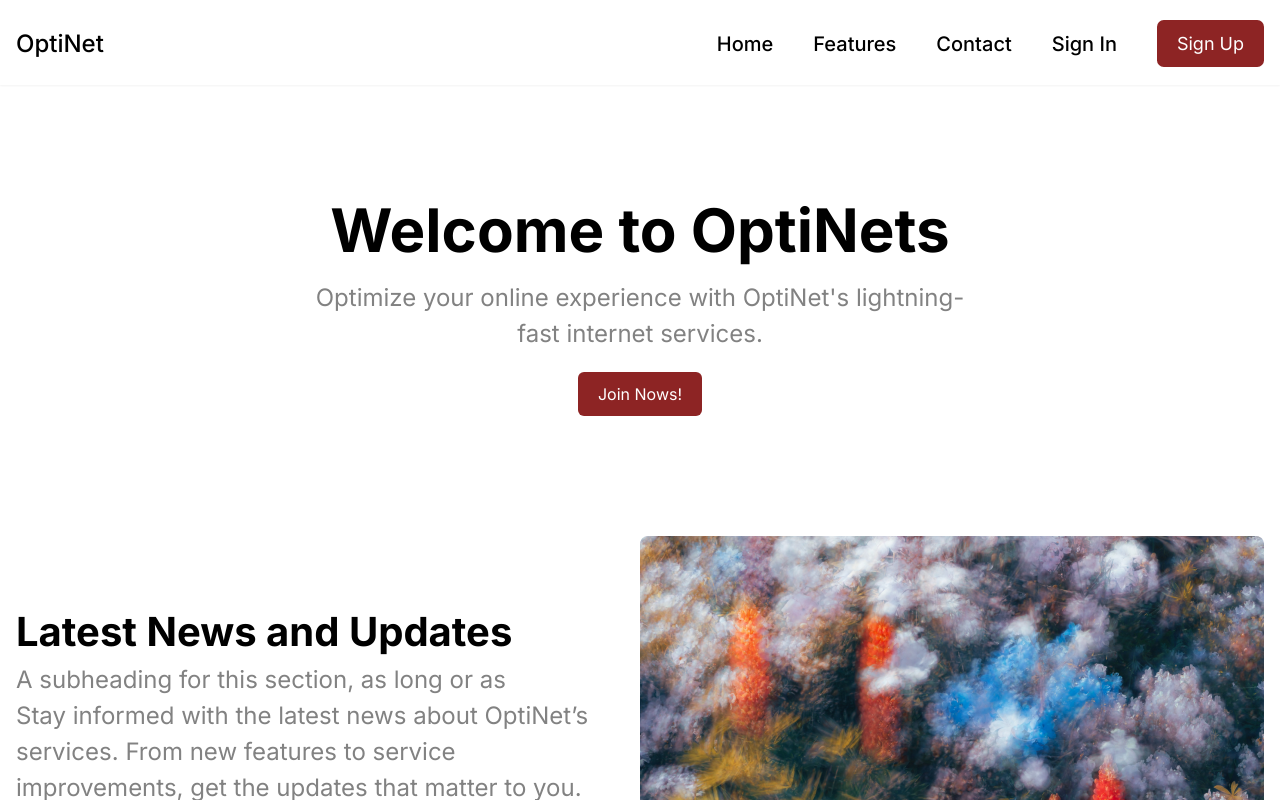
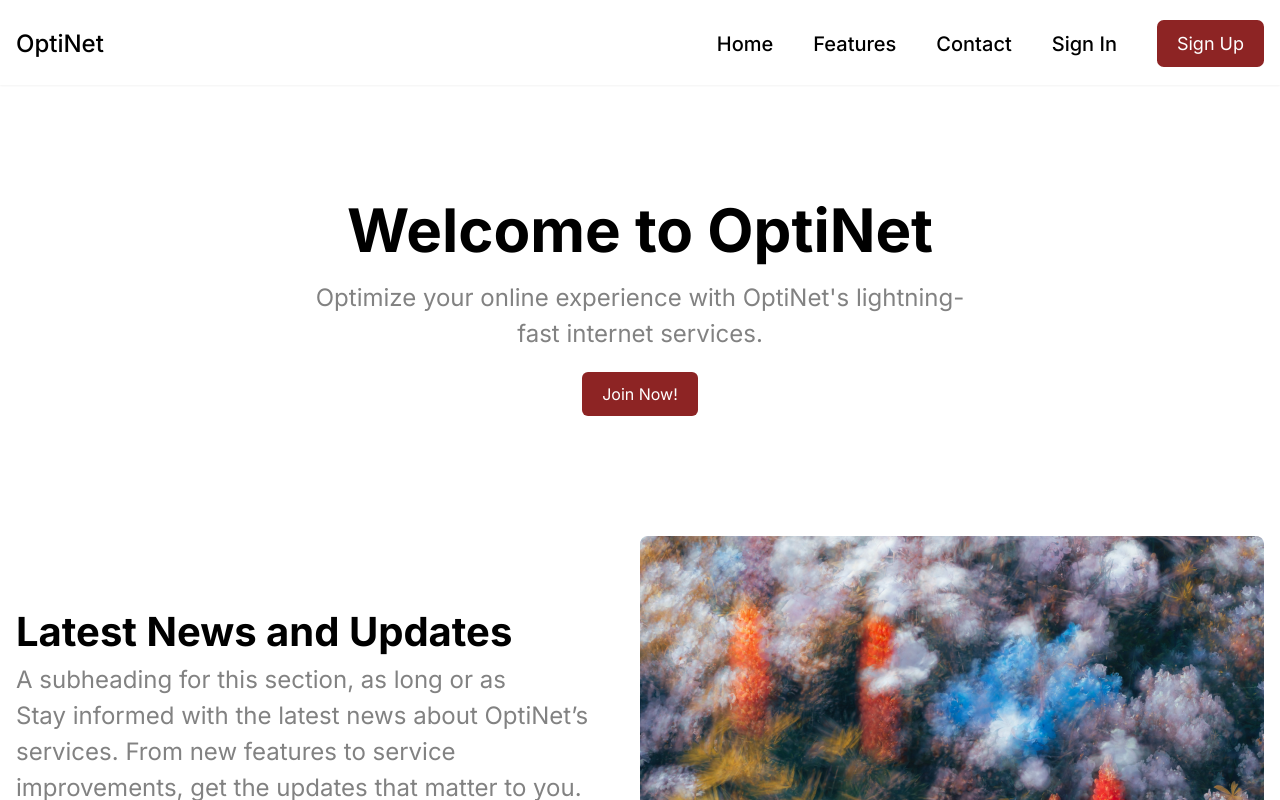
Before and after one commit to jamescasipong/isp-services, a React (Vite) app: page / in a window 1280 px wide. Shown: the top 800 px of the page. Built offline with nearby package versions, Linux system fonts and the light colour scheme.

Commit message:
Update Home.jsx

```diff
--- a/src/components/sections/Home.jsx
+++ b/src/components/sections/Home.jsx
@@ -11,13 +11,13 @@ const Home = () => {
     >
       <div className="flex-col flex flex-1 items-center justify-center w-full py-10 sm:mt-40 mt-10">
         <h1 className="font-bold sm:text-6xl text-[40px] mb-5 sm:text-start text-center ">
-          Welcome to OptiNets
+          Welcome to OptiNet
         </h1>
         <p className="mb-5 sm:max-w-[650px] sm:text-center text-justify sm:text-[24px] text-[18px] text-third">
           Optimize your online experience with OptiNet's lightning-fast internet
           services.
         </p>
-        <Button link="/signup" label="Join Nows!"></Button>
+        <Button link="/signup" label="Join Now!"></Button>
       </div>
 
       <div className="flex w-full flex-row flex-wrap-reverse sm:gap-[20px] gap-0">
```
